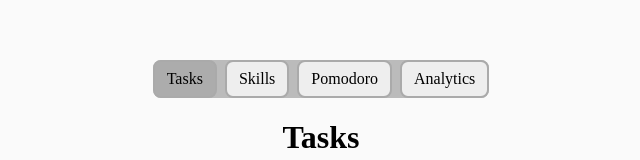
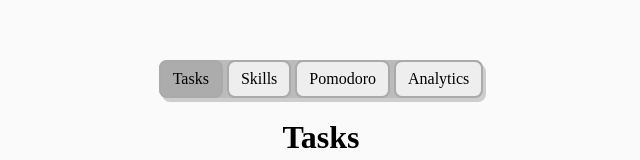
Before and after one commit to rebeccafitzpatr/tasko, a Vue app in the folder apps/web/: page /tasks in a window 1280 px wide. Shown: the part 183-343 px from the top of the page, without its empty margins (319-959 px from the left). Built offline with nearby package versions, Linux system fonts and the light colour scheme; no server answers.

Commit message:
add drop shadow

```diff
--- a/apps/web/src/App.vue
+++ b/apps/web/src/App.vue
@@ -19,12 +19,13 @@
 nav {
   display: flex;
   align-items: center;
-  gap: 8px;
+  gap: 4px;
   min-height: 38px;
   padding: 0px;
   box-sizing: border-box;
   background-color: #bbb;
   border-radius: 8px;
+  box-shadow: 3px 4px 0 rgba(0,0,0,0.18);
 }
 
 nav a {
```
